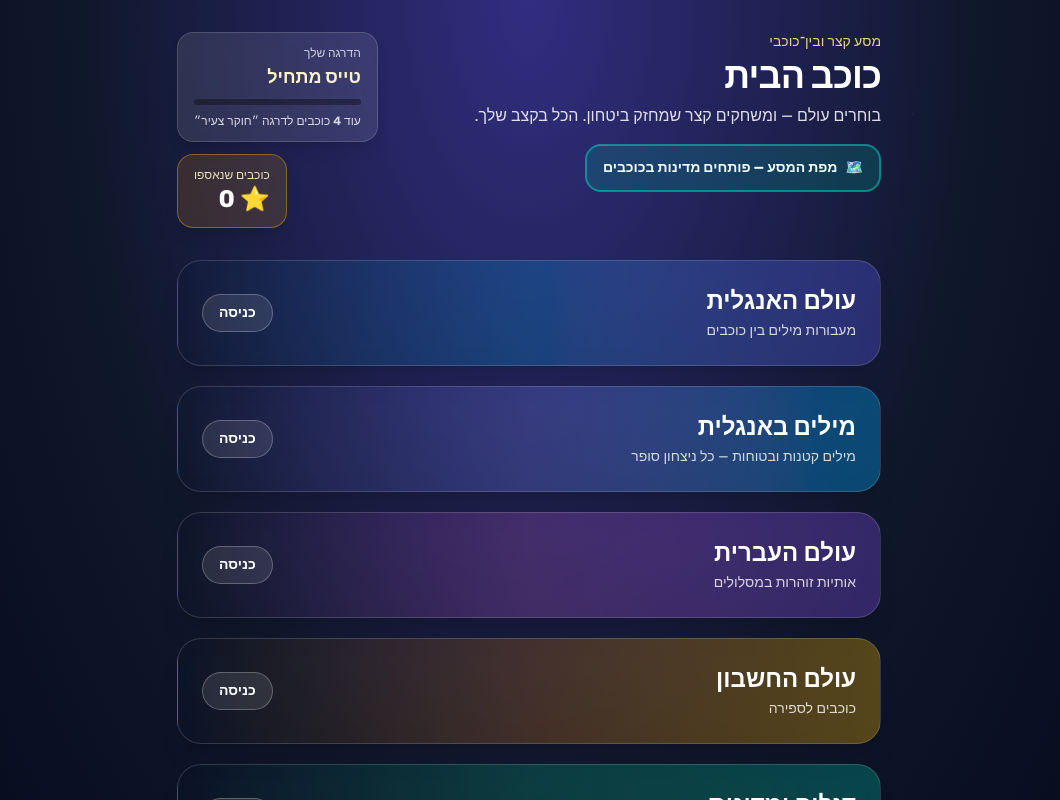
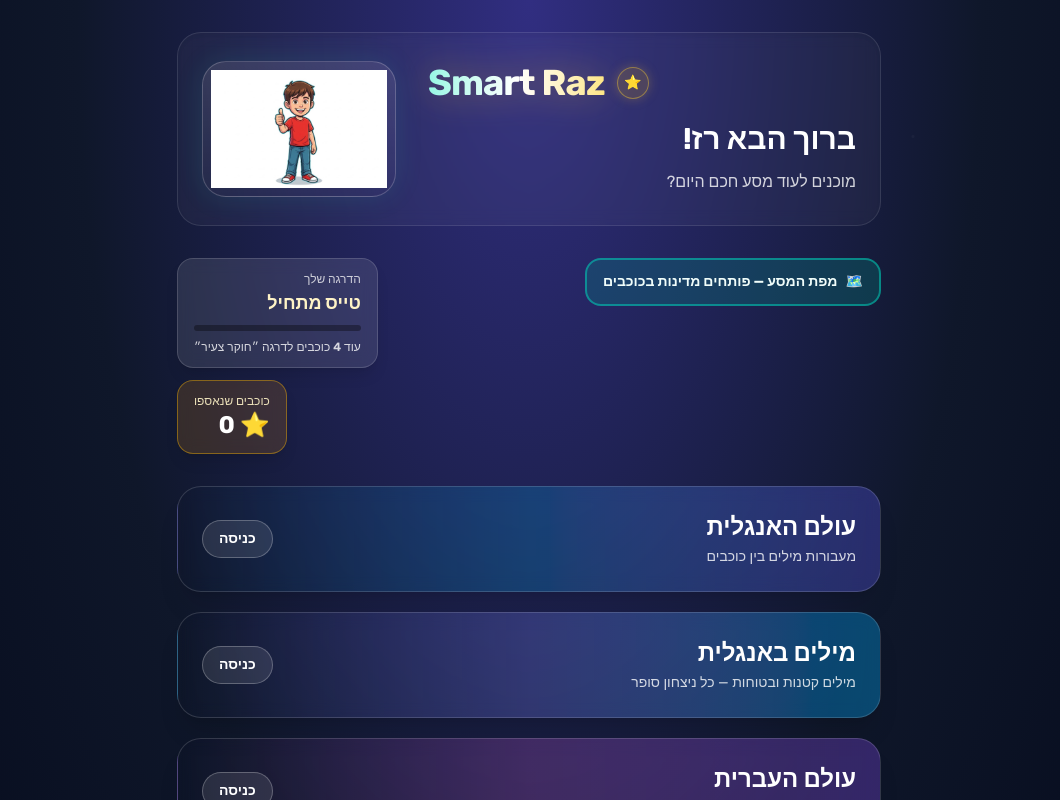
Before and after one commit to morankoren185-gif/smart-raz, a Next.js app: page / in a window 1280 px wide. Shown: the top 800 px of the page, without its empty margins (111-1171 px from the left). Built offline with nearby package versions, Linux system fonts and the light colour scheme.

Commit message:
app-stiling

```diff
--- a/app/page.tsx
+++ b/app/page.tsx
@@ -1,7 +1,15 @@
 import { HomeLevelProgress } from "@/components/home/HomeLevelProgress";
 import { HomeStarsBadge } from "@/components/home/HomeStarsBadge";
+import { HomeWelcomeHero } from "@/components/home/HomeWelcomeHero";
 import { WORLDS } from "@/content/worlds";
+import type { Metadata } from "next";
 import Link from "next/link";
+
+export const metadata: Metadata = {
+  title: "Smart Raz — מסע למידה משחקית",
+  description:
+    "ברוכים הבאים למסע חכם — תרגול אנגלית, עברית וחשבון בקצב רגוע ומעודד (גילאי 5–7).",
+};
 
 export default function HomePage() {
   return (
@@ -16,21 +24,16 @@ export default function HomePage() {
         }}
       />
       <div className="relative z-10 mx-auto flex min-h-dvh max-w-3xl flex-col px-4 pb-10 pt-8 sm:px-8">
-        <header className="mb-8 flex flex-wrap items-start justify-between gap-4">
-          <div className="min-w-0">
-            <p className="text-sm font-medium text-amber-200/90">מסע קצר ובין־כוכבי</p>
-            <h1 className="mt-1 text-3xl font-bold tracking-tight sm:text-4xl">כוכב הבית</h1>
-            <p className="mt-2 max-w-md text-base text-white/85">
-              בוחרים עולם — ומשחקים קצר שמחזק ביטחון. הכל בקצב שלך.
-            </p>
+        <HomeWelcomeHero />
+
+        <header className="mb-8 flex flex-col gap-4 sm:flex-row sm:flex-wrap sm:items-start sm:justify-between">
           <Link
             href="/map"
-              className="mt-4 inline-flex min-h-12 items-center gap-2 rounded-2xl border-2 border-teal-400/50 bg-teal-600/25 px-4 text-sm font-bold text-teal-50 hover:bg-teal-500/35 focus-visible:outline focus-visible:outline-2 focus-visible:outline-offset-2 focus-visible:outline-amber-200"
+            className="inline-flex min-h-12 w-full items-center justify-center gap-2 rounded-2xl border-2 border-teal-400/50 bg-teal-600/25 px-4 text-sm font-bold text-teal-50 hover:bg-teal-500/35 focus-visible:outline focus-visible:outline-2 focus-visible:outline-offset-2 focus-visible:outline-amber-200 sm:w-auto sm:justify-center"
           >
             <span aria-hidden>🗺️</span>
             מפת המסע — פותחים מדינות בכוכבים
           </Link>
-          </div>
           <div className="flex shrink-0 flex-col items-stretch gap-3 sm:items-end">
             <HomeLevelProgress />
             <HomeStarsBadge />
--- /dev/null
+++ b/components/home/HomeWelcomeHero.tsx
@@ -0,0 +1,54 @@
+import Image from "next/image";
+
+/**
+ * אזור פתיחה עליון — מותג Smart Raz, ברכה אישית, ודמות רז (מובייל קודם).
+ */
+export function HomeWelcomeHero() {
+  return (
+    <section
+      className="mb-8 rounded-3xl border border-white/10 bg-white/[0.04] px-4 py-6 shadow-inner backdrop-blur-sm sm:px-6 sm:py-7"
+      aria-labelledby="home-welcome-heading"
+    >
+      <div className="flex flex-col items-center gap-6 sm:flex-row sm:items-center sm:justify-between sm:gap-8">
+        <div className="min-w-0 flex-1 text-right">
+          <div className="flex flex-wrap items-center justify-end gap-2 sm:gap-3">
+            <span
+              className="inline-flex h-8 w-8 items-center justify-center rounded-full border border-amber-300/40 bg-amber-400/15 text-sm shadow-[0_0_12px_rgba(251,191,36,0.25)]"
+              aria-hidden
+            >
+              ⭐
+            </span>
+            <p
+              className="bg-gradient-to-l from-amber-200 via-white to-teal-200 bg-clip-text text-3xl font-extrabold tracking-tight text-transparent drop-shadow-[0_0_18px_rgba(251,191,36,0.35)] sm:text-4xl"
+            >
+              Smart Raz
+            </p>
+          </div>
+          <h1
+            id="home-welcome-heading"
+            className="mt-4 text-2xl font-bold leading-snug text-white sm:text-3xl"
+          >
+            ברוך הבא רז!
+          </h1>
+          <p className="mt-2 max-w-lg text-sm leading-relaxed text-white/80 sm:text-base">
+            מוכנים לעוד מסע חכם היום?
+          </p>
+        </div>
+
+        <div className="relative shrink-0">
+          <div className="rounded-3xl border border-white/20 bg-gradient-to-b from-white/10 to-white/[0.02] p-2 shadow-lg ring-1 ring-amber-400/25 [box-shadow:0_0_28px_rgba(45,212,191,0.12)]">
+            <Image
+              src="/branding/raz-hero.png"
+              alt="רז מחייך ומעודד — דמות מסע הלמידה"
+              width={220}
+              height={275}
+              className="h-auto w-[9.5rem] object-contain sm:w-[11rem]"
+              sizes="(min-width: 640px) 11rem, 9.5rem"
+              priority
+            />
+          </div>
+        </div>
+      </div>
+    </section>
+  );
+}
```
Also changed, not shown: public/branding/raz-hero.png (added). Lines whose indentation alone changed are shown as unchanged.
